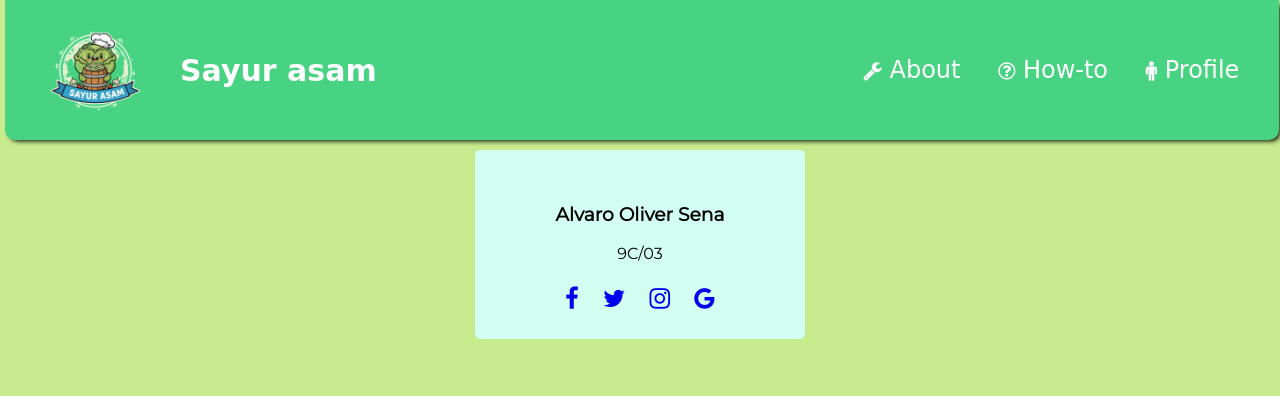
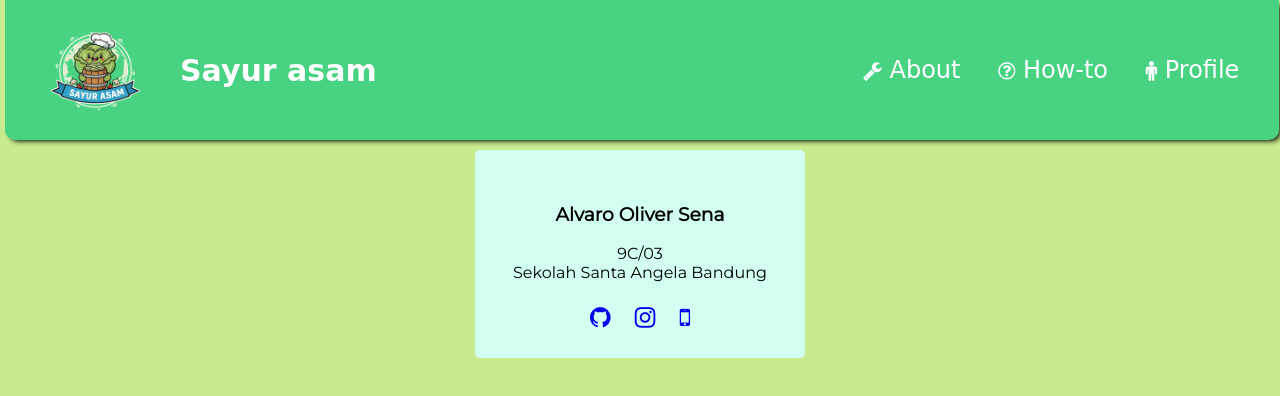
Before and after one commit to txmperance/webbuild, a plain HTML site: page profile.html in a window 1280 px wide. Drawn offline with Linux system fonts and the light colour scheme.

Commit message:
Update profile.html

```diff
--- a/profile.html
+++ b/profile.html
@@ -20,14 +20,14 @@
                     <div class="deskProfile">
                         <h3>Alvaro Oliver Sena</h3>
                             <p>
-                                9C/03
+                                9C/03<br>
+                                Sekolah Santa Angela Bandung
                             </p>
                         </div>
                         <div class="medsos">
-                            <a href="#"><span class="fa fa-facebook"></span></a>
-                            <a href="#"><span class="fa fa-twitter"></span></a>
-                            <a href="#"><span class="fa fa-instagram"></span></a>
-                            <a href="#"><span class="fa fa-google"></span></a>
+                            <a href="github.com/txmperance"><span class="fa fa-github"></span></a>
+                            <a href="instagram.com/alvaroliversena"><span class="fa fa-instagram"></span></a>
+                            <a href="+62 0852-9549-7050"><span class="fa fa-mobile-phone"></span></a>
                         </div>
                     </div>
                 </section>
@@ -35,4 +35,5 @@
             </i>
         </section>
     </body>
+
 </html>
```
